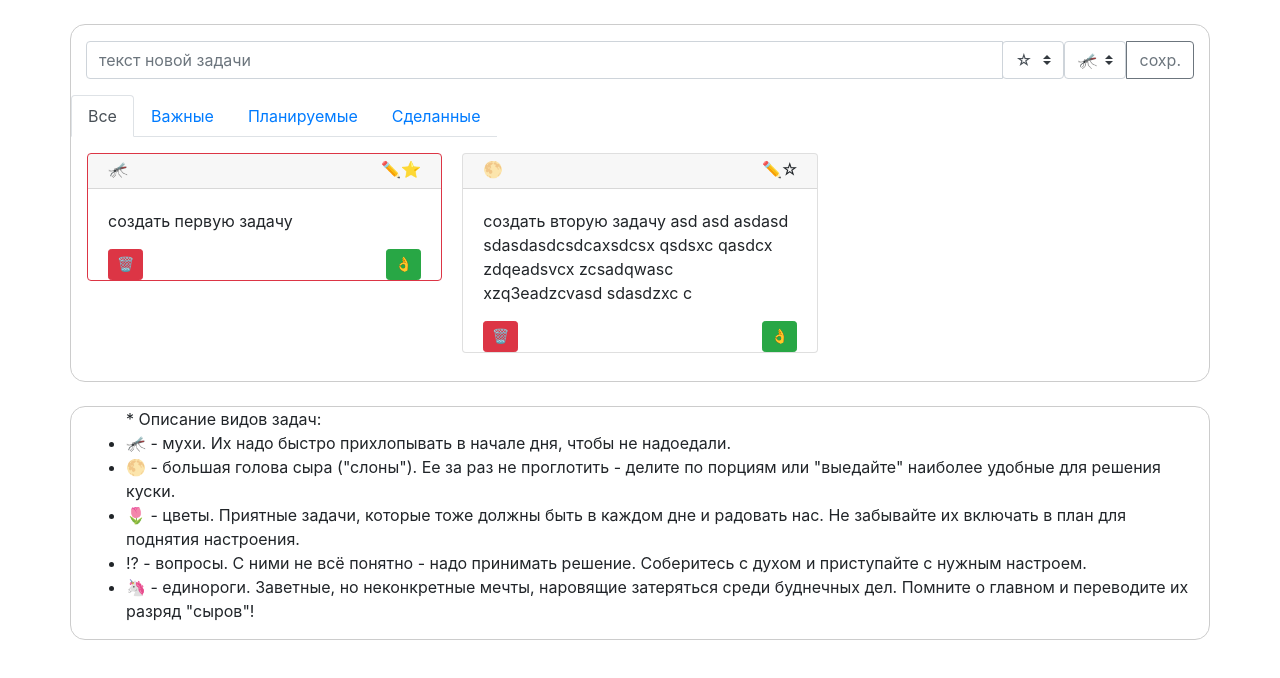
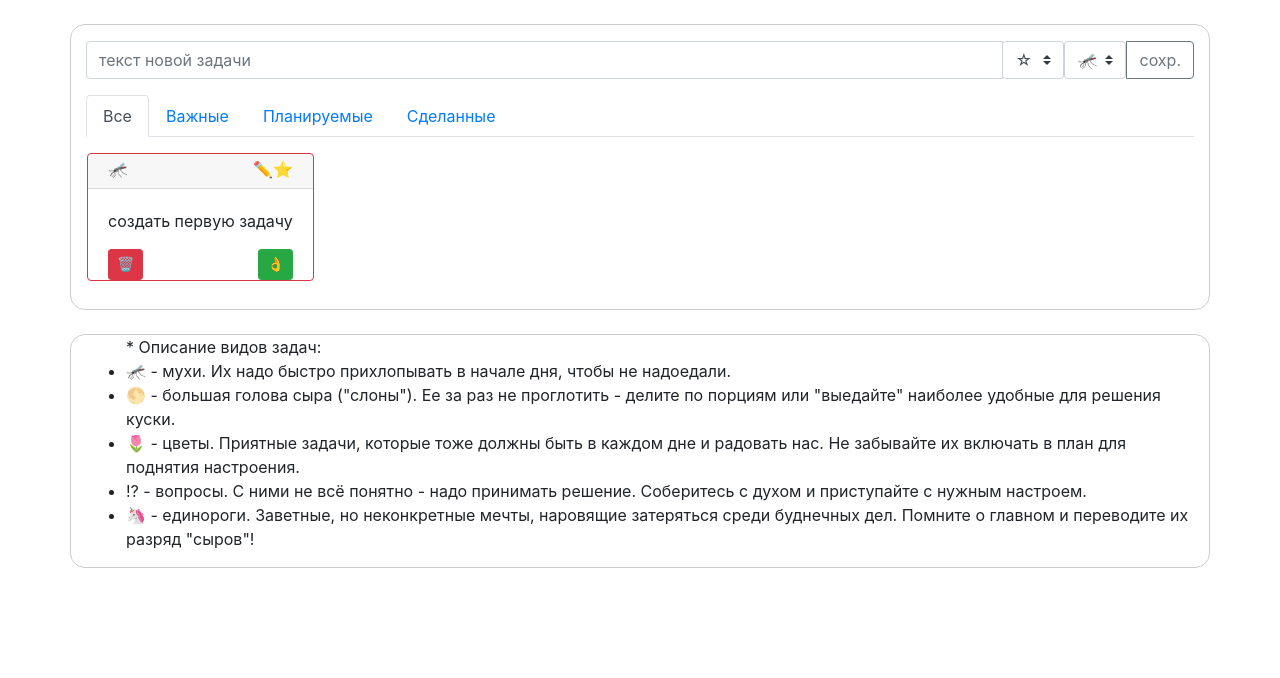
Before and after one commit to HackSpb/react_todolist, a React (Create React App) app: page / in a window 1280 px wide. Shown: the top 678 px of the page. Built offline with nearby package versions, Linux system fonts and the light colour scheme.

Commit message:
localstorage

```diff
--- a/src/List.js
+++ b/src/List.js
@@ -1,18 +1,18 @@
 import React from 'react';
-import {Card, CardColumns, Button, Nav, Row,Col, InputGroup, FormControl, Form} from 'react-bootstrap';
+import {Card, CardColumns, Button, Nav, Row,Col, InputGroup, Form} from 'react-bootstrap';
 //задание компонента через класс
 class List extends React.Component {
   constructor(props) {
   		super(props); //вызвать конструктор наследуемого класса, те React.Component
-
-  		this.state = {
+      console.log( localStorage.getItem('tasks'));
+      let tasks =  localStorage.getItem('tasks')? JSON.parse(localStorage.getItem('tasks')) :   [{text:"создать первую задачу", kind:'🦟', important: 1}];
+  console.log( tasks);
+      this.state = {
         edited: null,
         filter:'all',
-  			tasks: [
-            {text:"создать первую задачу", kind:'🦟', important: 1 },
-            {text:"создать вторую задачу asd asd asdasd sdasdasdcsdcaxsdcsx qsdsxc qasdcx zdqeadsvcx zcsadqwasc xzq3eadzcvasd   sdasdzxc c", kind:'🌕', important: 0}]
-  		};
-
+  			tasks: tasks
+        };
+  console.log( this.state);
       this.input = React.createRef();
       this.important = React.createRef();
       this.kind = React.createRef();
@@ -23,6 +23,7 @@ class List extends React.Component {
       this.setState({edited:null});
     }
     else{
+      if(this.input.current.value==='') return false;
       let new_task ={
         'text':  this.input.current.value,
         'important': this.important.current.value,
@@ -34,6 +35,7 @@ class List extends React.Component {
       console.log(new_task);
       let tasks = this.state.tasks.slice();
       tasks.push(new_task);
+      localStorage.setItem('tasks', JSON.stringify(tasks));
       this.setState({tasks});
     }
   }
@@ -59,7 +61,9 @@ class List extends React.Component {
     }else{
       tasks[id][field] = value;
     }
+    localStorage.setItem('tasks', JSON.stringify(tasks));
     this.setState({tasks});
+
   }
 
 
@@ -126,6 +130,7 @@ class List extends React.Component {
         </Col>
       </Row>
       <Row>
+        <Col>
          <Nav variant="tabs" defaultActiveKey="#all">
           <Nav.Item>
             <Nav.Link href="#all" onClick={()=>this.changeState('filter','all')}> Все </Nav.Link>
@@ -140,6 +145,9 @@ class List extends React.Component {
             <Nav.Link href="#finished" onClick={()=>this.changeState('filter','finished')}> Сделанные </Nav.Link>
           </Nav.Item>
         </Nav>
+        </Col>
+      </Row>
+      <Row>
          <CardColumns className="m-3">
            {list}
         </CardColumns>
```
